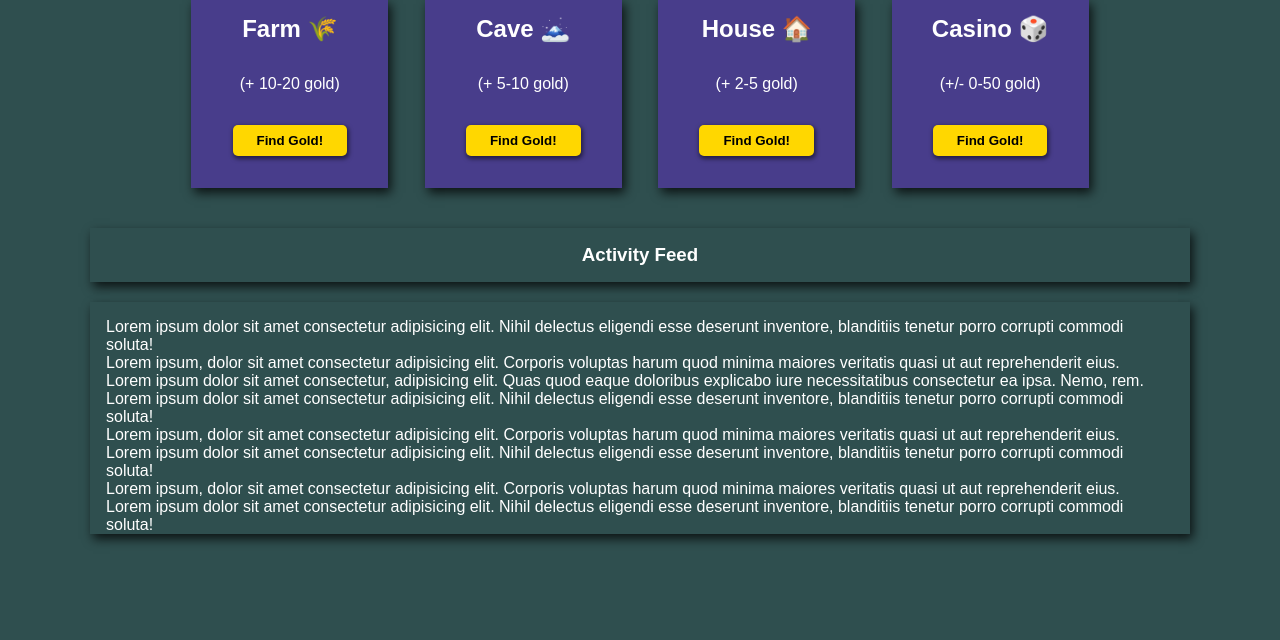
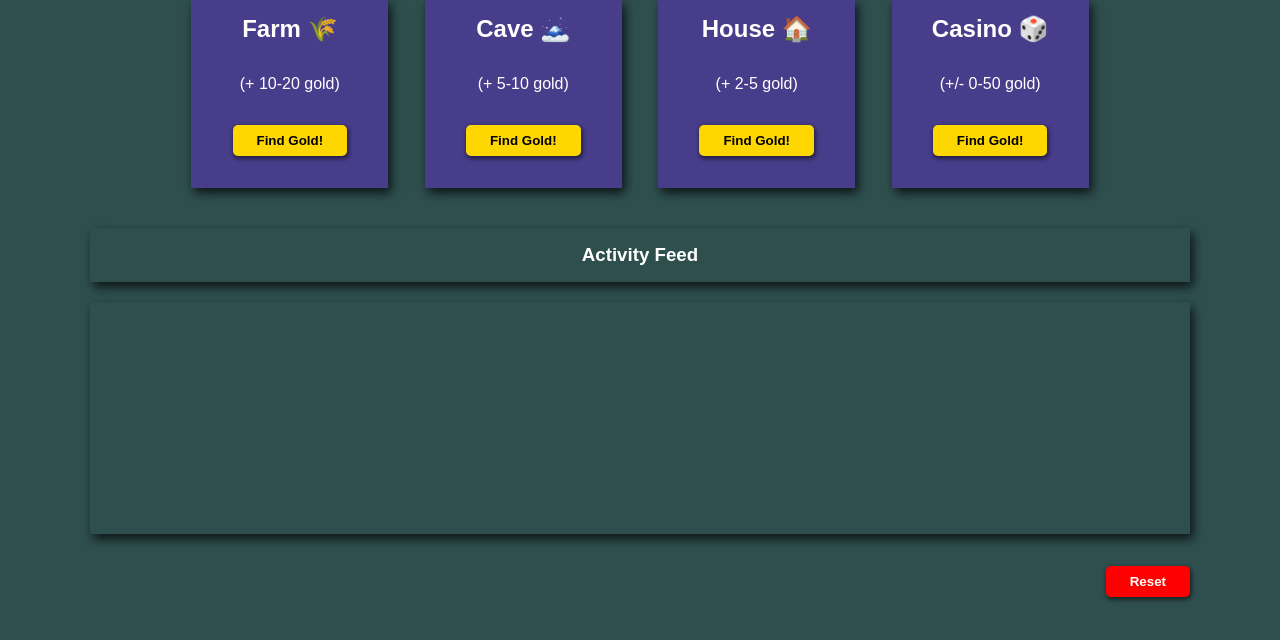
Before and after one commit to vacchiano/ninja-gold, a Django app: page / in a window 1280 px wide. Shown: the part 189-829 px from the top of the page. Run offline with Django 3.2, Linux system fonts and the light colour scheme.

Commit message:
finished off the features, game complete

```diff
--- a/mining_gold/static/css/style.css
+++ b/mining_gold/static/css/style.css
@@ -113,6 +113,46 @@ nav a {
     box-shadow: 3px 5px 10px 0px rgba(0,0,0,0.75);
 }
 
+#activity p {
+    margin: .5rem 0;
+    padding: .25rem .25rem;
+}
+
+#activity .win {
+    background-color: green;
+    color: white;
+}
+
+#activity .lose {
+    background-color: red;
+    color: white;
+}
+
+form .reset-btn {
+    margin: 2rem 0 0 auto;
+    display: block;
+    padding: 0.5rem 1.5rem;
+    background-color: red;
+    color: white;
+    border: none;
+    font-weight: bold;
+    border-radius: 5px;
+
+
+    -webkit-box-shadow: 1px 2px 4px 1px rgba(0,0,0,0.5);
+    -moz-box-shadow: 1px 2px 4px 1px rgba(0,0,0,0.5);
+    box-shadow: 1px 2px 4px 1px rgba(0,0,0,0.5);
+}
+
+form .reset-btn:hover {
+    background-color: orangered;
+    cursor: pointer;
+
+    -webkit-box-shadow: 1px 2px 4px 1px rgba(0,0,0,0..85);
+    -moz-box-shadow: 1px 2px 4px 1px rgba(0,0,0,0.85);
+    box-shadow: 1px 2px 4px 1px rgba(0,0,0,0.85);
+}
+
 
 /* width */
 ::-webkit-scrollbar {
--- a/mining_gold/templates/index.html
+++ b/mining_gold/templates/index.html
@@ -57,28 +57,23 @@
         <h3 class='title'>Activity Feed</h3>
 
         <div id="activity">
-            <p>Lorem ipsum dolor sit amet consectetur adipisicing elit. Nihil delectus eligendi esse deserunt inventore, blanditiis tenetur porro corrupti commodi soluta!
-            </p>
-            <p>Lorem ipsum, dolor sit amet consectetur adipisicing elit. Corporis voluptas harum quod minima maiores veritatis quasi ut aut reprehenderit eius.</p>
-            <p>Lorem ipsum dolor sit amet consectetur, adipisicing elit. Quas quod eaque doloribus explicabo iure necessitatibus consectetur ea ipsa. Nemo, rem.</p>
-            <p>Lorem ipsum dolor sit amet consectetur adipisicing elit. Nihil delectus eligendi esse deserunt inventore, blanditiis tenetur porro corrupti commodi soluta!
-            </p>
-            <p>Lorem ipsum, dolor sit amet consectetur adipisicing elit. Corporis voluptas harum quod minima maiores veritatis quasi ut aut reprehenderit eius.</p>
-            <p>Lorem ipsum dolor sit amet consectetur adipisicing elit. Nihil delectus eligendi esse deserunt inventore, blanditiis tenetur porro corrupti commodi soluta!
-            </p>
-            <p>Lorem ipsum, dolor sit amet consectetur adipisicing elit. Corporis voluptas harum quod minima maiores veritatis quasi ut aut reprehenderit eius.</p>
-            <p>Lorem ipsum dolor sit amet consectetur adipisicing elit. Nihil delectus eligendi esse deserunt inventore, blanditiis tenetur porro corrupti commodi soluta!
-            </p>
-            <p>Lorem ipsum, dolor sit amet consectetur adipisicing elit. Corporis voluptas harum quod minima maiores veritatis quasi ut aut reprehenderit eius.</p>
-            <p>Lorem ipsum dolor sit amet consectetur, adipisicing elit. Quas quod eaque doloribus explicabo iure necessitatibus consectetur ea ipsa. Nemo, rem.</p>
-            <p>Lorem ipsum dolor sit amet consectetur adipisicing elit. Nihil delectus eligendi esse deserunt inventore, blanditiis tenetur porro corrupti commodi soluta!
-            </p>
-            <p>Lorem ipsum, dolor sit amet consectetur adipisicing elit. Corporis voluptas harum quod minima maiores veritatis quasi ut aut reprehenderit eius.</p>
-            <p>Lorem ipsum dolor sit amet consectetur adipisicing elit. Nihil delectus eligendi esse deserunt inventore, blanditiis tenetur porro corrupti commodi soluta!
-            </p>
-            <p>Lorem ipsum, dolor sit amet consectetur adipisicing elit. Corporis voluptas harum quod minima maiores veritatis quasi ut aut reprehenderit eius.</p>
+            {% for log_item in request.session.log %}
+            {% if 'lost' in log_item %}
+            <p class="lose">{{ log_item }}</p>
+            {% else %}
+            <p class="win">{{ log_item }}</p>
+            {% endif %}
+            {% endfor %}
+            <!-- <p>------------------------------------------------------------------------</p>
+            <p>Lorem ipsum dolor sit amet consectetur adipisicing elit. Velit, deserunt.</p>
+            <p>Lorem ipsum dolor sit amet consectetur adipisicing elit. Velit, deserunt.</p>
+            <p>Lorem ipsum dolor sit amet consectetur adipisicing elit. Velit, deserunt.</p> -->
+        </div>
 
-        </div>
+        <form action="{% url 'mining_gold:reset' %}" method="POST">
+            {% csrf_token %}
+            <button class="reset-btn">Reset</button>
+        </form>
 
     </div>
     </body>
--- a/mining_gold/urls.py
+++ b/mining_gold/urls.py
@@ -5,4 +5,5 @@ app_name = "mining_gold"
 urlpatterns = [
     path('', views.index, name="home"),
     path('process_money/', views.processMoney, name="process"),
+    path('reset/', views.reset, name="reset"),
 ]
--- a/mining_gold/views.py
+++ b/mining_gold/views.py
@@ -5,19 +5,40 @@ import random
 def index(request):
     if 'gold' not in request.session:
         request.session['gold'] = 0
+    if 'log' not in request.session:
+        request.session['log'] = []
     return render(request, "index.html")
 
 def processMoney(request):
     #print("inside")
     if request.method == "POST":
-        type = request.POST.get('type')
+        #print(type(request.session['gold']))
+        #print(type(request.session['log']))
+        bldType = request.POST.get('type')
         #print(type)
-        if type == 'farm':
-            request.session['gold'] += random.randint(10, 20)
-        elif type == 'cave':
-            request.session['gold'] += random.randint(5, 10)
-        elif type == 'home':
-            request.session['gold'] += random.randint(2, 5)
-        elif type == 'casino':
-            request.session['gold'] += random.randint(-50, 50)
+        if bldType == 'farm':
+            coins = random.randint(10, 20)
+            request.session['gold'] += coins
+            request.session['log'].insert(0, f"You just farmed for {coins} coins. 🌿")
+            #print(request.session['log'])
+        elif bldType == 'cave':
+            coins = random.randint(5, 10)
+            request.session['gold'] += coins
+            request.session['log'].insert(0, f"You just found {coins} coins in the cave. 🗻")
+        elif bldType == 'home':
+            coins = random.randint(2, 5)
+            request.session['gold'] += coins
+            request.session['log'].insert(0, f"You just found {coins} coins in your house. 🏠")
+        elif bldType == 'casino':
+            coins = random.randint(-50, 50)
+            request.session['gold'] += coins
+            if coins >= 0:
+                request.session['log'].insert(0, f"You just won {coins} coins at the casino. 🎲")
+            else:
+                request.session['log'].insert(0, f"You just lost {coins} coins at the casino. 🎲")
     return redirect("/")
+
+def reset(request):
+    request.session['gold'] = 0
+    request.session['log'] = []
+    return redirect('/')
```
Also changed, not shown: db.sqlite3.
